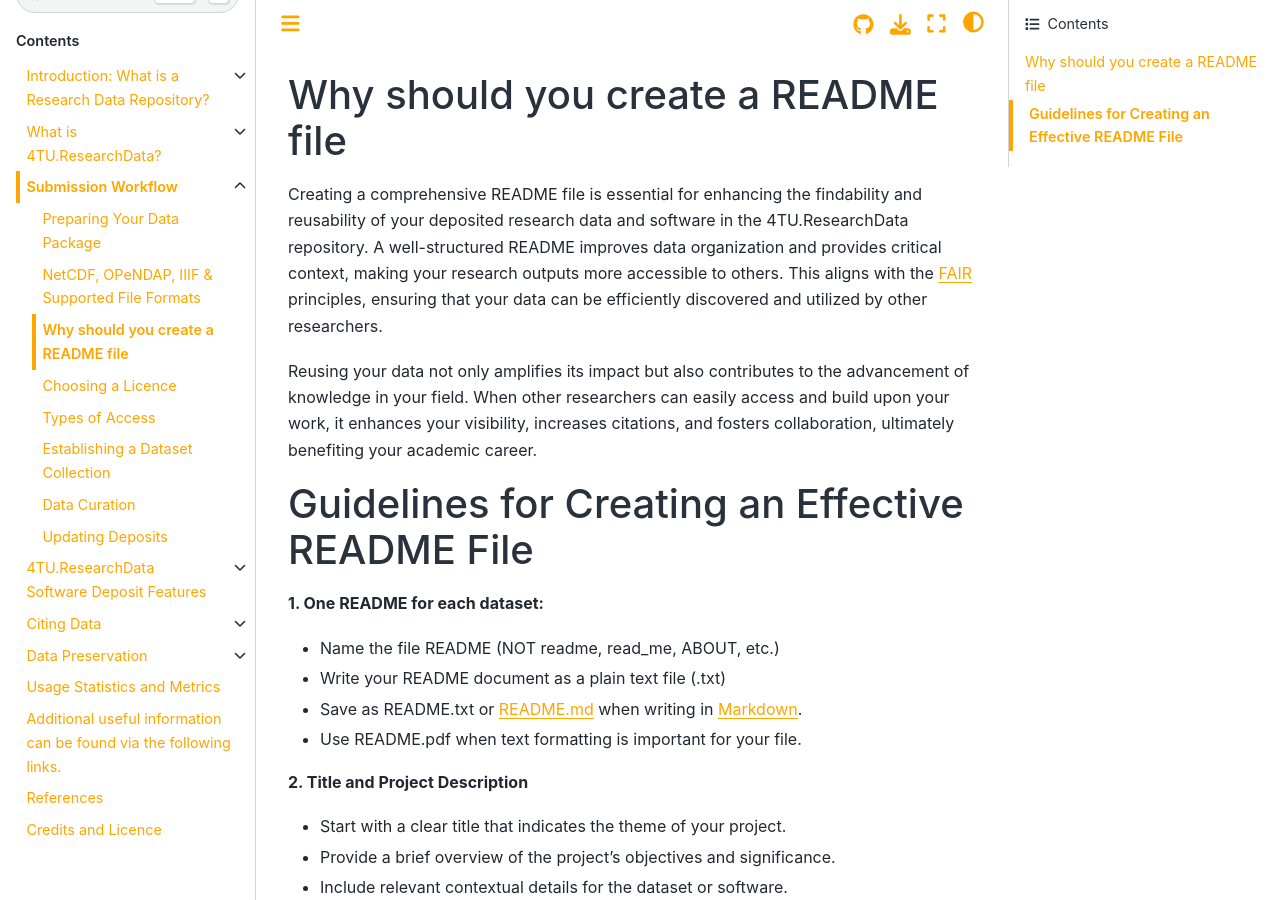
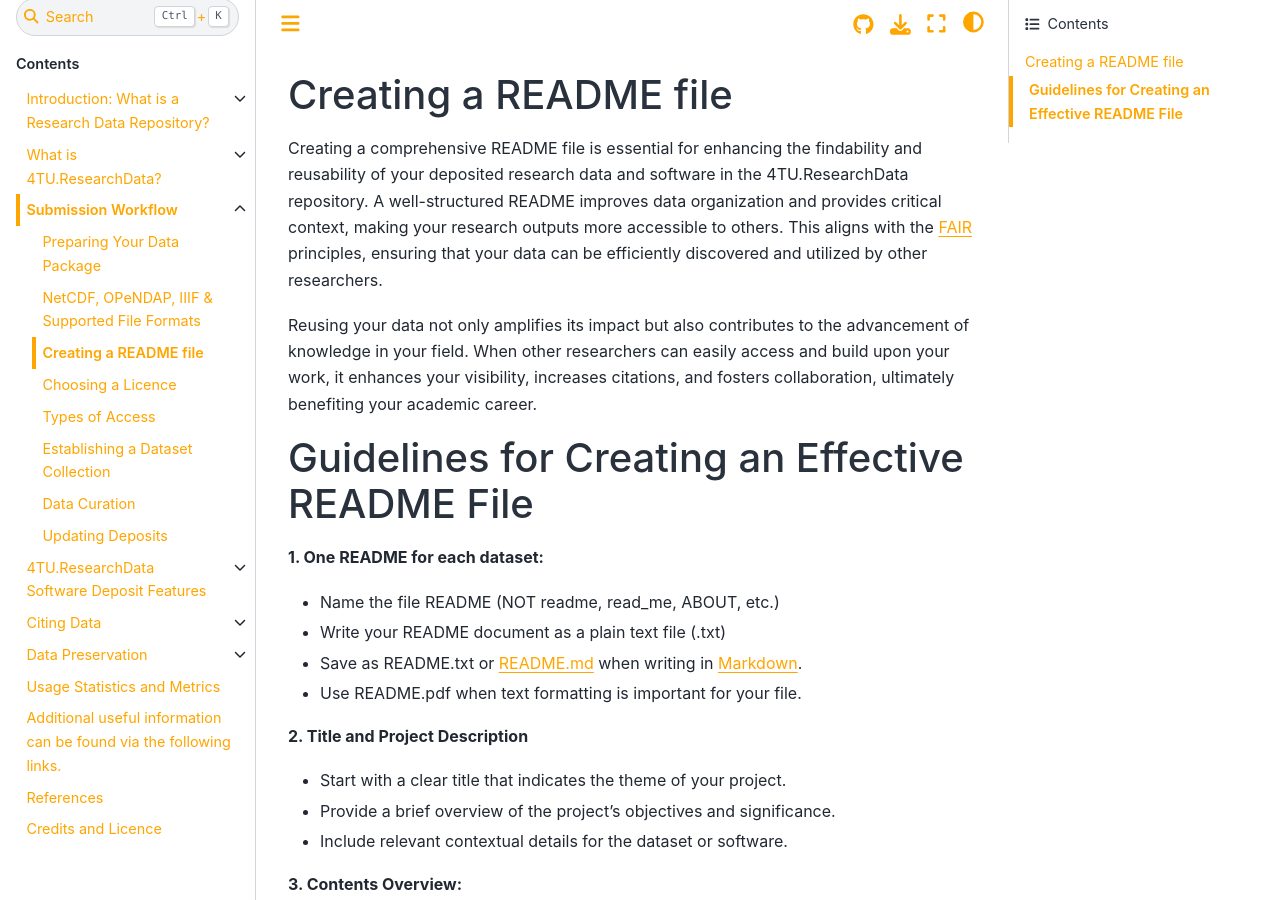
Before and after one commit to TUDelft-books/FAIR4TU_Submission_Help, a Jupyter Book: the page built from book/submission_workflow/readme_and_documentation.md, in a window 1280 px wide and 900 px high. Built offline with Jupyter Book 1.0.4 settings and Sphinx 7.4.7 and the Sphinx Book theme 1.1.4, drawn with Linux system fonts in a browser that asks for light colours; pages that are not in the unit, such as notebooks, are missing from menus; comment, search, counter and statistics services are not loaded.

Commit message:
Update readme_and_documentation.md

```diff
--- a/book/submission_workflow/readme_and_documentation.md
+++ b/book/submission_workflow/readme_and_documentation.md
@@ -1,4 +1,4 @@
-## Why should you create a README file
+## Creating a README file
 
 Creating a comprehensive README file is essential for enhancing the findability and reusability of your deposited research data and software in the 4TU.ResearchData repository. A well-structured README improves data organization and provides critical context, making your research outputs more accessible to others. This aligns with the [FAIR](/introduction/fair_data_and_software) principles, ensuring that your data can be efficiently discovered and utilized by other researchers.
 
```
